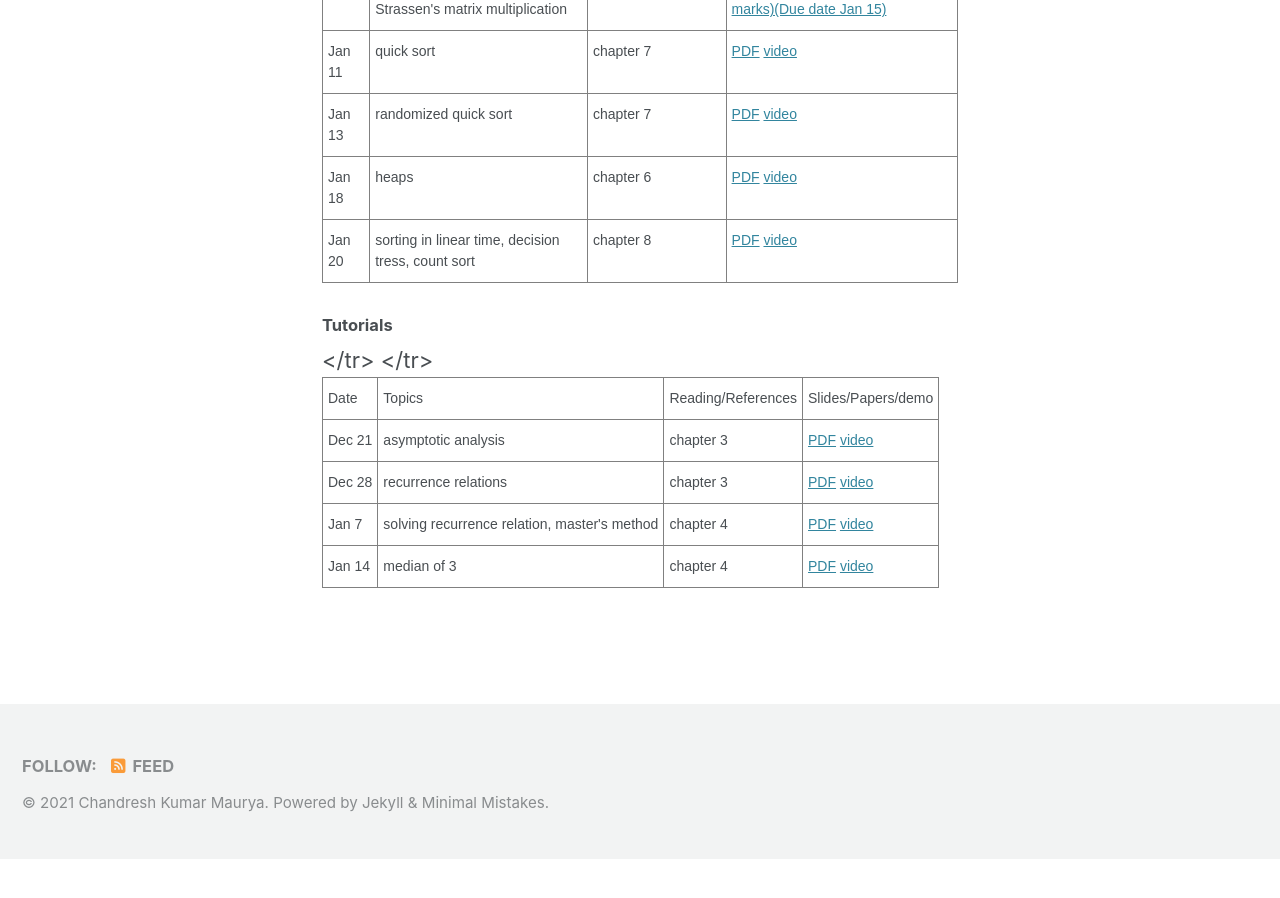
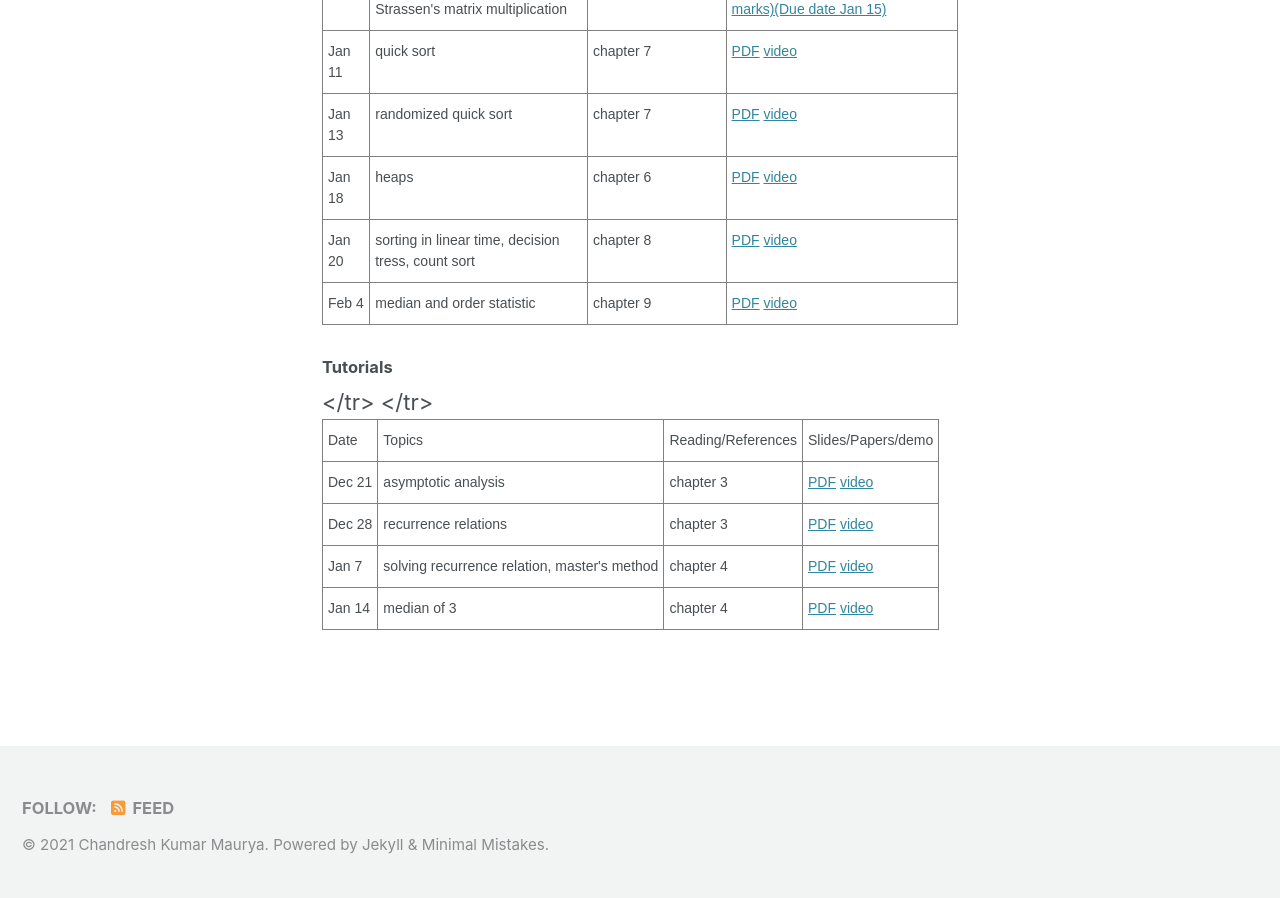
Before and after one commit to chandreshiit/oldsite, a Jekyll site: the page built from _pages/daa.md, in a window 1280 px wide and 900 px high, scrolled down 1575 px. Built offline with Jekyll 4.4.1, drawn with Linux system fonts in a browser that asks for light colours; cached includes are drawn as plain includes; nearby versions of some CDN libraries; before the commit the page ends 2433 px from its top, so only the background shows below that.

Commit message:
added lect 6

```diff
--- a/_pages/daa.md
+++ b/_pages/daa.md
@@ -145,6 +145,14 @@ Mid-sem (30%), End-sem (40%), assignment (10%), projects (20%)
        <a href="https://drive.google.com/file/d/1BzEwfP5NYxg0bSbmLOqxGHLZosG9V6Rt/view?usp=sharing">video</a>
        </td>
   </tr>
+     <tr>
+    <td class="tg-0pky">Feb 4</td>
+    <td class="tg-0pky">median and order statistic</td>
+    <td class="tg-0pky">chapter 9</td>
+       <td class="tg-0pky"> <a href="https://drive.google.com/file/d/1q-ltu33qltackucxZCFCIhw63yIbKcl9/view?usp=sharing">PDF</a>
+       <a href="https://drive.google.com/file/d/1Y9NyxJRWUvyfDZgOIgLoSsEjr7JIJipr/view?usp=sharing">video</a>
+       </td>
+  </tr>
    </table>
 
 #### Tutorials
```
